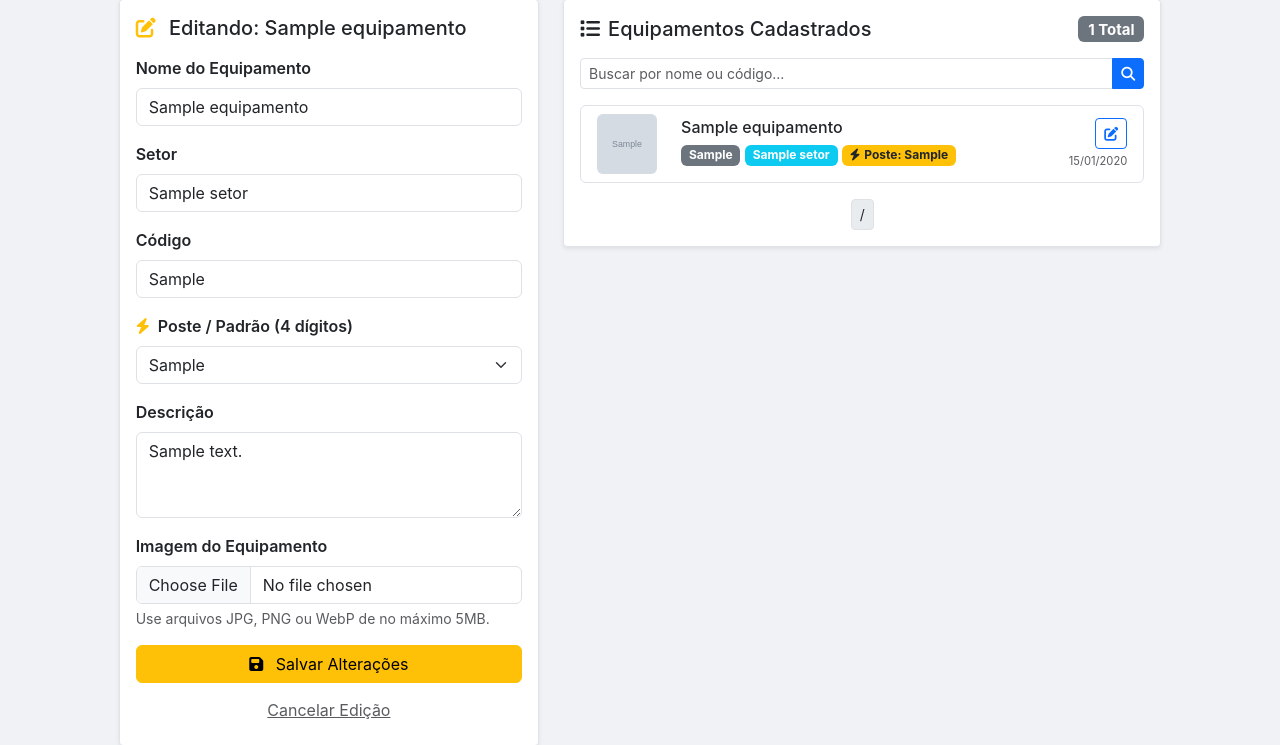
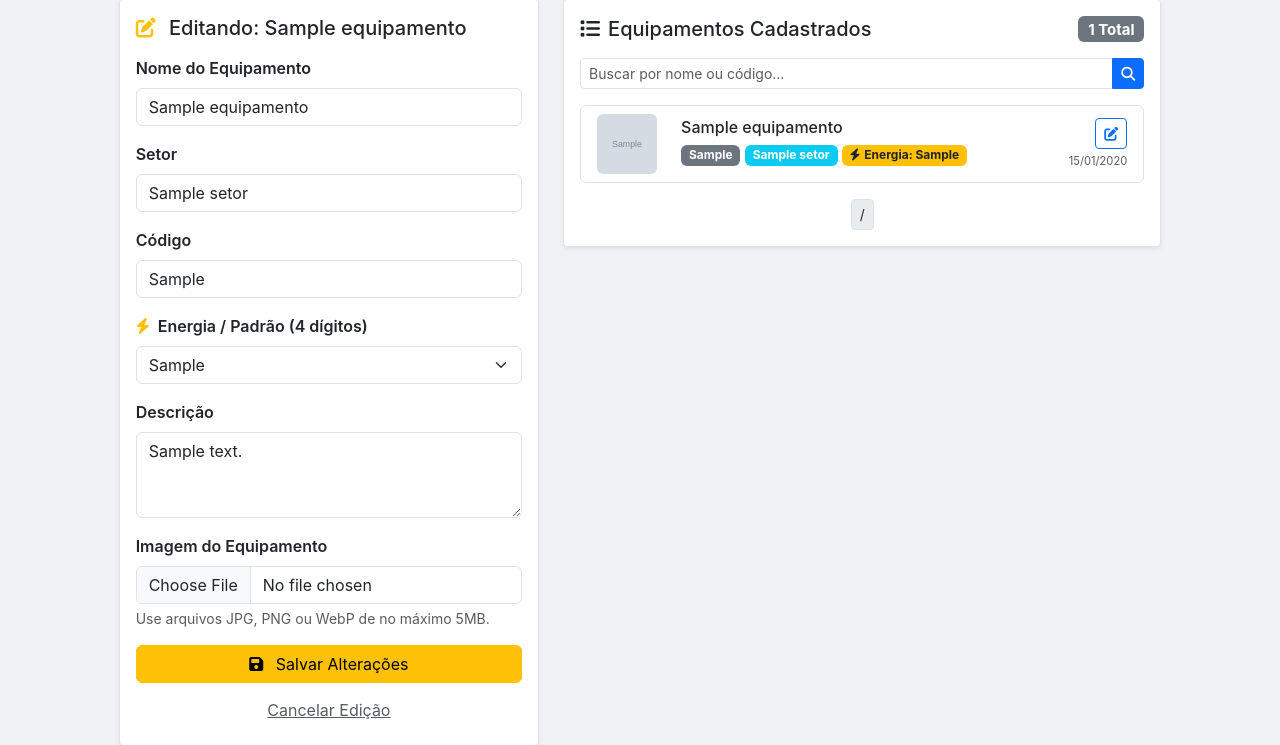
Before and after one commit to Luannz/Sistema_Manutencao, a Django app: page /equipamento/editar/1/ in a window 1280 px wide. Shown: the part 87-832 px from the top of the page. Run offline with Django 5.2, Linux system fonts and the light colour scheme; tables that the repository leaves empty hold one stand-in row (values such as "Sample post"); grey boxes marked "Sample" are stand-in pictures; some libraries are stand-ins or nearby versions.

Commit message:
atualizando algumas palavras e padronizando nomes como Energia em ambos os templates de setor e equipamento

```diff
--- a/manutencao/templates/manutencao/atualizar_status.html
+++ b/manutencao/templates/manutencao/atualizar_status.html
@@ -33,7 +33,7 @@
 
                     {% if chamado.equipamento.codigo %}
                         <p class="mb-2">
-                            <strong>Código:</strong> {{ chamado.equipamento.codigo }}
+                            <strong>Código do Equipamento:</strong> {{ chamado.equipamento.codigo }}
                         </p>
                     {% endif %}
 
--- a/manutencao/templates/manutencao/gerenciar_energia.html
+++ b/manutencao/templates/manutencao/gerenciar_energia.html
@@ -24,7 +24,7 @@
     <div class="list-group">
         {% for e in energias %}
             <div class="list-group-item d-flex justify-content-between align-items-center">
-                <span>⚡ Poste: <strong>{{ e.numero }}</strong></span>
+                <span>⚡ Padrão: <strong>{{ e.numero }}</strong></span>
                 <span class="badge bg-info text-dark">{{ e.equipamento_set.count }} equipamentos</span>
             </div>
         {% empty %}
--- a/manutencao/templates/manutencao/gerenciar_equipamentos.html
+++ b/manutencao/templates/manutencao/gerenciar_equipamentos.html
@@ -36,7 +36,7 @@
 
                             <div class="mb-3">
                                 <label class="form-label fw-semibold">
-                                    <i class="fas fa-bolt text-warning me-1"></i> Poste / Padrão (4 dígitos)
+                                    <i class="fas fa-bolt text-warning me-1"></i> Energia / Padrão (4 dígitos)
                                 </label>
                                 {{ form.energia }}
                             </div>
@@ -114,7 +114,7 @@
                                             <span class="badge bg-info">{{ equipamento.setor.nome }}</span>
                                             {% if equipamento.energia %}
                                             <span class="badge bg-warning text-dark">
-                                                <i class="fas fa-bolt me-1"></i>Poste: {{ equipamento.energia }}
+                                                <i class="fas fa-bolt me-1"></i>Energia: {{ equipamento.energia }}
                                             </span>
                                             {% endif %}
                                         </p>
--- a/manutencao/templates/manutencao/gerenciar_setores.html
+++ b/manutencao/templates/manutencao/gerenciar_setores.html
@@ -77,7 +77,7 @@
                                             {% if setor.energia %}
                                                 <span class="ms-2">
                                                     <i class="fas fa-bolt me-1 text-warning"></i>
-                                                    Padrão: <strong>{{ setor.energia.numero }}</strong>
+                                                    Energia: <strong>{{ setor.energia.numero }}</strong>
                                                 </span>
                                             {% endif %}
                                         </small>
```
